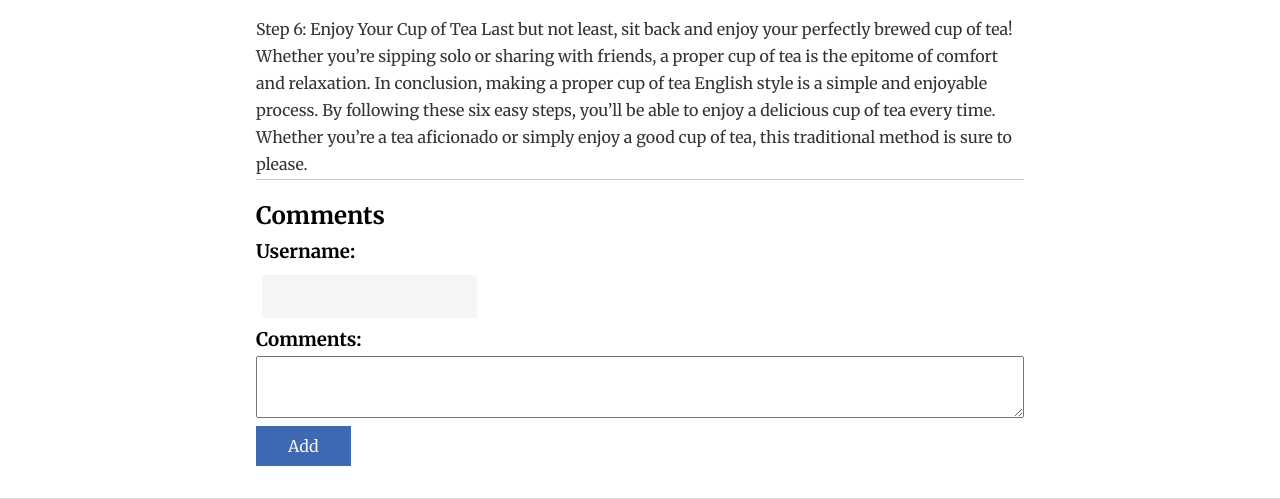
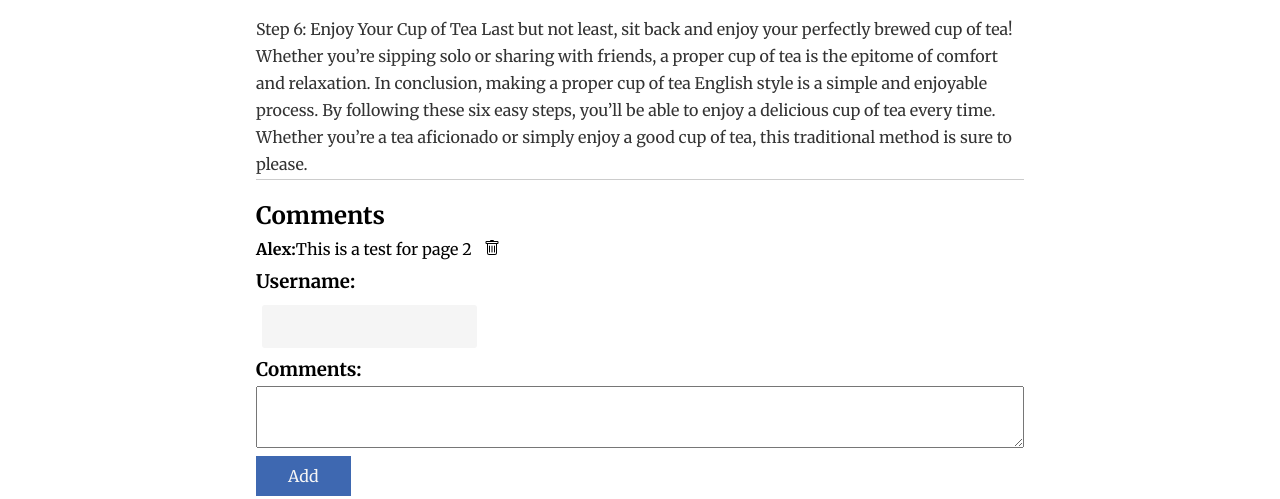
Before and after one commit to rogerb5/winter2023-cscd378-blog-final, a PHP site: page /english.php in a window 1280 px wide. Shown: the part 1394-1893 px from the top of the page. Run offline with PHP 8.4, Linux system fonts and the light colour scheme; the visitor is signed in with stand-in values (Sample User, id 1); data comes from the database, SQL or seed files in the repository.

Commit message:
Added admin login/logout functionality Added deletable comments with a cool trash can line formatting via css input validation error handling

```diff
--- a/About.php
+++ b/About.php
@@ -2,7 +2,7 @@
 <html lang="en">
 
 <?php
-include "comments.php"
+include "setconfig.php"
 ?>
 <head>
     <meta charset="utf-8">
--- a/DB/DBinfo.txt
+++ b/DB/DBinfo.txt
@@ -1,6 +1,5 @@
 1) Install laragon
 2) Download phpMyAdmin
-
 3) change the name of "phpMyAdmin-5.2.1-all-languages" to "phpMyAdmin"
 4) extract phpMyAdmin to laragon/etc/apps
 5) start laragon
--- /dev/null
+++ b/commentfunc.php
@@ -0,0 +1,101 @@
+<?php
+// start the session
+if (session_status() == PHP_SESSION_NONE) {
+    session_start();
+}
+
+// database connection details
+$servername = "localhost";
+$username = "root";
+$password = "";
+$dbname = "teaspot";
+$type = "comment post";
+$page_id = $_SESSION['page_id'];
+
+// create connection
+$conn = new mysqli($servername, $username, $password, $dbname);
+
+// check connection
+if ($conn->connect_error) {
+    die("Connection failed: " . $conn->connect_error);
+}
+
+// handle comment deletion
+if (isset($_POST['delete_comment'])) {
+    $comment_id = $_POST['comment_id'];
+    $sql = "DELETE FROM commentdb WHERE commentID = $comment_id";
+    if ($conn->query($sql) === TRUE) {
+        $_SESSION['success'] = "Comment deleted successfully";
+        header("Location: ".$_SERVER['PHP_SELF']);
+        exit;
+    } else {
+        $_SESSION['error'] = "Error deleting comment: " . $conn->error;
+    }
+}
+
+// if the form is submitted to post a comment
+if (isset($_POST['http_post_comment'])) {
+    $user = $_POST['user'];
+    $message = $_POST['message'];
+
+    // check user name length
+    if (strlen($user) > 14) {
+        // set session variable for error message
+        $_SESSION['comment_error'] = 'Username is too long';
+
+        // redirect back to form page
+        header("Location: ".$_SERVER['PHP_SELF']);
+        exit;
+    }
+
+    // insert the new comment into the database
+    $sql = "INSERT INTO commentdb (user, message,page_id) VALUES ('$user', '$message',$page_id)";
+    if ($conn->query($sql) === TRUE) {
+        echo "Comment posted successfully";
+
+        // Log the comment into logger database
+        $sql_logger = "INSERT INTO logger(user, message, type) VALUES ('$user','$message','$type')";
+        if ($conn->query($sql_logger) !== TRUE) {
+            echo "Error logging comment: " . $conn->error;
+        }
+    } else {
+        echo "Error posting comment: " . $conn->error;
+    }
+}
+// on the form page, display the error message if it exists
+if (isset($_SESSION['comment_error'])) {
+    echo '<p><div class="error-message">' . $_SESSION['comment_error'] . '</div></p>';
+    unset($_SESSION['comment_error']); // clear the error message
+}
+// retrieve comments from the database
+$sql = "SELECT * FROM commentdb WHERE page_id = $page_id";
+$result = $conn->query($sql);
+
+if ($result->num_rows > 0) {
+    // output each comment
+    while ($row = $result->fetch_assoc()) {
+        echo '<div class="comment-container">';
+        echo '<div class="comment">';
+        echo '<div class="name"><strong>' . $row['user'] . ':</strong></div>';
+        echo '<div class="message-container">';
+        echo '<div class="message">' . $row['message'] . '</div>';
+        // show delete button only when admin is logged in
+        if (isset($_COOKIE['logged_in'])) {
+            echo '<form method="POST" action="" class="delete-form">
+            <input type="hidden" name="comment_id" value="' . $row['commentID'] . '">
+            <button type="submit" class="delete-button-trash" name="delete_comment">
+            <img src="assets/svg/trash.svg" alt="Delete">
+            </button>
+            </form>';
+        }
+        echo '</div>'; // message-container
+        echo '</div>'; // comment
+        echo '</div>'; // comment-container
+    }
+} else {
+    echo '<p>No comments yet</p>';
+}
+
+// close database connection
+$conn->close();
+?>
--- a/css/style.css
+++ b/css/style.css
@@ -336,6 +336,47 @@ footer a.f-link {
     margin: 0.7rem;
     text-decoration: none;
 }
+/************* Delete Comment **************/
+.comment-container {
+    display: flex;
+    justify-content: space-between;
+    align-items: center;
+}
+
+.comment {
+    display: flex;
+    align-items: flex-start;
+}
+
+.name {
+    white-space: nowrap;
+}
+
+.message-container {
+    display: flex;
+    align-items: flex-start;
+}
+
+.message {
+    flex-shrink: 0;
+    max-width: 800px; /* adjust as needed */
+    overflow-wrap: break-word;
+    margin-right: 10px;
+}
+
+.delete-form {
+    display: flex;
+    align-items: flex-start;
+}
+
+.delete-button-trash {
+    background-color: transparent;
+    width: 20px;
+    height: 30px;
+}
+
+
+
 
 /************* Modal Styling **************/
 nav.modal-nav {
--- a/english.php
+++ b/english.php
@@ -112,7 +112,7 @@ $_SESSION['page_id'] = 2;
                 <h2>Comments</h2>
                 <?php
 
-                include 'comments.php';
+                include 'commentfunc.php';
                 ?>
             </div>
 
@@ -141,7 +141,12 @@ $_SESSION['page_id'] = 2;
             <a href="#" class="f-link">About</a>
             <a href="login.php" class="f-link">Login</a>
         </section>
-        <form>
+        <form action="" method="POST">
+            <?php if (!empty($success)) { ?>
+                <div class="success-message">
+                    <?php echo $success; ?>
+                </div>
+            <?php }?>
             <p><label for="newsletter" class="newsletter">Sign up for our newsletter:</label></p>
             <input type="text" id="newsletter" name="" />
         </form>
--- a/index.php
+++ b/index.php
@@ -1,7 +1,7 @@
 <!doctype html>
 <html lang="en">
 <?php
-include "comments.php";
+include "setconfig.php";
 
 ?>
 <head>
--- a/login.php
+++ b/login.php
@@ -1,7 +1,7 @@
 <!DOCTYPE html>
 <?php
 // start the session
-include "comments.php"
+include "setconfig.php"
 
 ?>
 <html lang="en">
```
Also changed, not shown: cosy.php (+8 -3 lines), http.php (+7 -2 lines), logout.php (added, +11 -0 lines), party.php (+7 -2 lines), routine.php (+7 -2 lines), setconfig.php (renamed from comments.php, +2 -40 lines), tea.php (+7 -2 lines), assets/svg/trash.svg (added).
